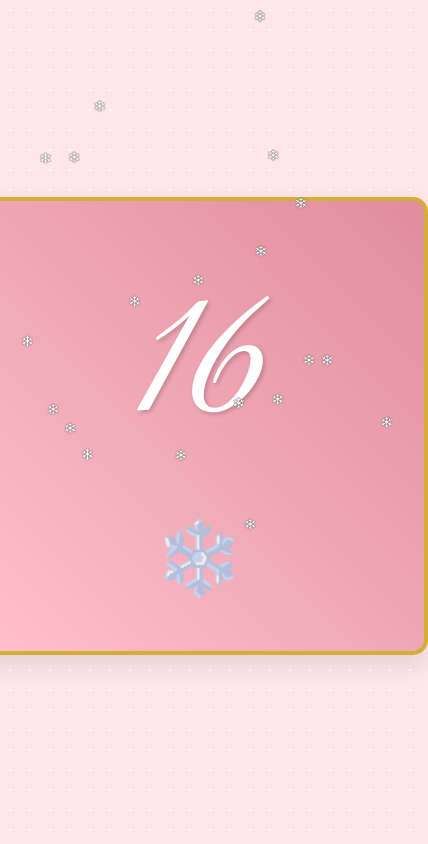
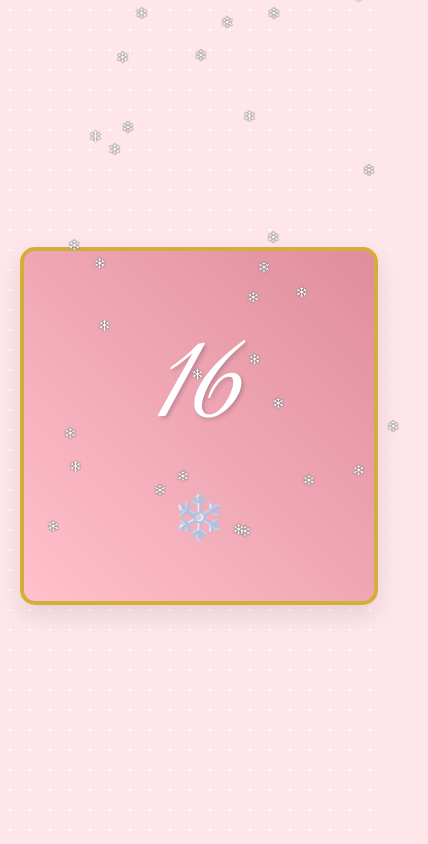
Before and after one commit to PaulKroner/AlinaAdventskalender, a plain HTML site: page index.html in a window 390 px wide. Shown: the whole page, 428 px wide, since content can reach past the window. Drawn offline with Linux system fonts and the light colour scheme.

Commit message:
make it more responsive

```diff
--- a/script.js
+++ b/script.js
@@ -15,7 +15,7 @@ document.addEventListener('DOMContentLoaded', () => {
     // Randomize properties
     snowflake.style.left = Math.random() * 100 + '%';
     snowflake.style.animationDuration = (Math.random() * 5 + 5) + 's, ' + (Math.random() * 3 + 2) + 's'; // Fall 5-10s (slower), Shake 2-5s
-    snowflake.style.animationDelay = (Math.random() * 10) + 's, ' + (Math.random() * 10) + 's'; // Start 0-10s (positive delay, starts from top)
+    snowflake.style.animationDelay = (Math.random() * 7) + 's, ' + (Math.random() * 7) + 's'; // Start 0-10s (positive delay, starts from top)
 
     document.body.appendChild(snowflake);
   }
--- a/style.css
+++ b/style.css
@@ -173,3 +173,35 @@ body {
     transform: translateX(0px)
   }
 }
+
+/* Mobile Responsiveness */
+@media (max-width: 600px) {
+  .calendar-door {
+    width: 90vw;
+    height: 90vw;
+    max-width: 350px;
+    max-height: 350px;
+  }
+
+  .number {
+    font-size: 8rem;
+  }
+
+  .decoration {
+    font-size: 3rem;
+  }
+
+  .message-content h1 {
+    font-size: 2.5rem;
+    margin-bottom: 15px;
+  }
+
+  .message-content p {
+    font-size: 1.1rem;
+    margin-bottom: 15px;
+  }
+
+  .hearts {
+    font-size: 1.8rem;
+  }
+}
```
